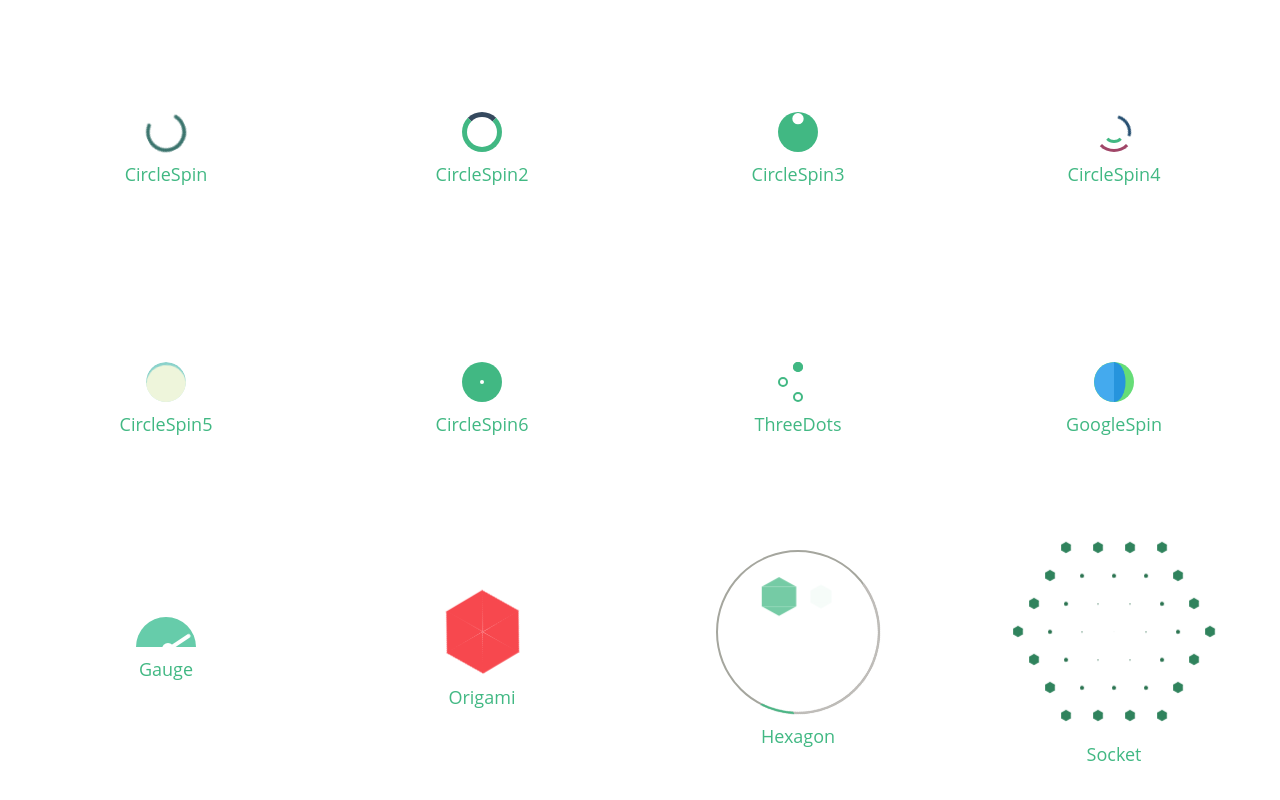
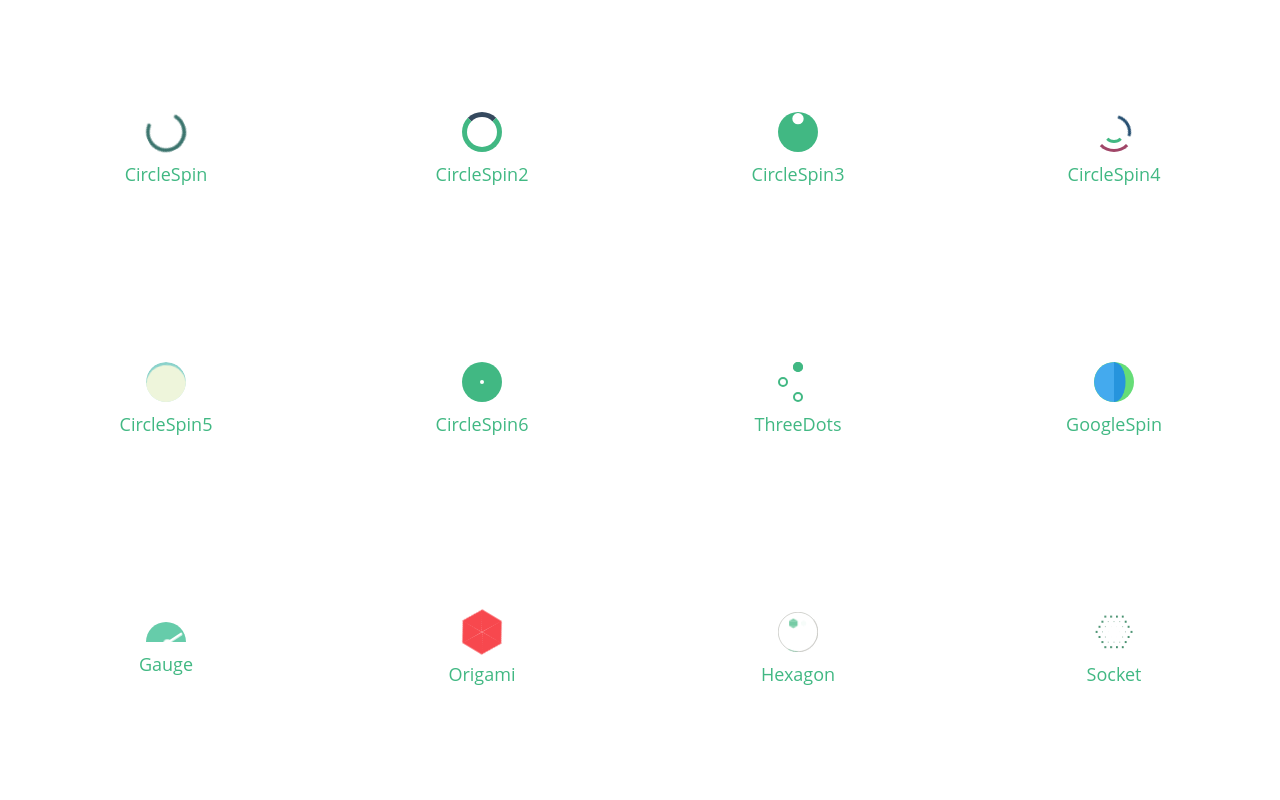
Before and after one commit to nguyenvanduocit/vue-loading-spinner, a Vue app: page / in a window 1280 px wide. Shown: the part 596-1396 px from the top of the page. Built offline with nearby package versions, Linux system fonts and the light colour scheme.

Commit message:
make some item scale able

```diff
--- a/src/components/Gauge.vue
+++ b/src/components/Gauge.vue
@@ -1,27 +1,51 @@
 <template>
-  <div class="spinner spinner--gauge"></div>
+  <div :style="styles" class="spinner spinner--gauge">
+    <div :style="innerStyles" class="spinner-inner"></div>
+  </div>
 </template>
 <script>
-export default {}
+export default {
+  props: {
+    size: {
+      default: '40px'
+    }
+  },
+  computed: {
+    innerStyles () {
+      let size = parseInt(this.size)
+      return {
+        transform: 'scale(' + (size / 60) + ')'
+      }
+    },
+    styles () {
+      let size = parseInt(this.size)
+      return {
+        width: this.size,
+        height: size / 2 + 'px'
+      }
+    }
+  }
+}
 </script>
 <style lang="scss" scoped>
-  /*  hides this rule from IE9 and below */
-  .spinner {
+  .spinner{
+    display: flex;
+    justify-content: center;
+    align-items: center;
+  }
+  .spinner-inner {
     width: 60px;
     height: 30px;
+    flex-shrink: 0;
     background: #6ca;
-    -moz-border-radius-topleft: 32px;
-    -webkit-border-top-left-radius: 32px;
     border-top-left-radius: 32px;
-    -moz-border-radius-topright: 32px;
-    -webkit-border-top-right-radius: 32px;
     border-top-right-radius: 32px;
     display: inline-block;
     overflow: hidden;
     position: relative;
     text-indent: -9999px;
   }
-  .spinner::before {
+  .spinner-inner::before {
     animation: gauge-spinner 4000ms infinite ease;
     background: white;
     border-radius: 2px;
@@ -33,7 +57,7 @@ export default {}
     height: 26.66667px;
     transform-origin: 50% 100%;
   }
-  .spinner::after {
+  .spinner-inner::after {
     content: '';
     background: white;
     border-radius: 8px;
--- a/src/components/Hexagon.vue
+++ b/src/components/Hexagon.vue
@@ -1,5 +1,6 @@
 <template>
-  <div class="spinner spinner--hexagon">
+  <div v-bind:style="styles" class="spinner spinner--hexagon">
+    <div v-bind:style="innerStyles" class="spinner-inner">
       <ul class="hexagon-container">
         <li class="hexagon hex_1"></li>
         <li class="hexagon hex_2"></li>
@@ -10,21 +11,46 @@
         <li class="hexagon hex_7"></li>
       </ul>
     </div>
+  </div>
 </template>
 
 <script>
-export default {}
+export default {
+  props: {
+    size: {
+      default: '40px'
+    }
+  },
+  computed: {
+    innerStyles () {
+      let size = parseInt(this.size)
+      return {
+        transform: 'scale(' + (size / 164) + ')'
+      }
+    },
+    styles () {
+      return {
+        width: this.size,
+        height: this.size
+      }
+    }
+  }
+}
 </script>
 
 <style lang="scss" scoped>
-  .spinner {
+  .spinner{
+    overflow: hidden;
+  }
+  .spinner-inner {
     position: relative;
     width: 160px;
     height: 160px;
     background-color: transparent;
     border-radius: 50%;
     border: 2px solid #a5a69e;
-    // animation: hexagon-rotate3 3s linear infinite;
+    transform-origin: top left;
+    display: block;
     &:before {
       content: '';
       width: 164px;
--- a/src/components/Origami.vue
+++ b/src/components/Origami.vue
@@ -1,5 +1,6 @@
 <template>
-  <div class="spinner loading spinner-origami">
+  <div v-bind:style="styles" class="spinner spinner-origami">
+    <div v-bind:style="innerStyles" class="spinner-inner loading">
       <span class="slice"></span>
       <span class="slice"></span>
       <span class="slice"></span>
@@ -7,7 +8,31 @@
       <span class="slice"></span>
       <span class="slice"></span>
     </div>
+  </div>
 </template>
+<script>
+export default {
+  props: {
+    size: {
+      default: '40px'
+    }
+  },
+  computed: {
+    innerStyles () {
+      let size = parseInt(this.size)
+      return {
+        transform: 'scale(' + (size / 60) + ')'
+      }
+    },
+    styles () {
+      return {
+        width: this.size,
+        height: this.size
+      }
+    }
+  }
+}
+</script>
 <style lang="scss" scoped>
   @for $i from 1 through 6 {
     @keyframes origami-show-#{$i}{
@@ -46,28 +71,20 @@
     }
   }
 
-  @keyframes origami-flip{
-    0%{
-      transform: rotateY(0deg) rotateZ(-60deg);
+  .spinner{
+    display: flex;
+    justify-content: center;
+    align-items: center;
   }
-    100%{
-      transform: rotateY(360deg) rotateZ(-60deg);
-    }
-  }
-
-  .spinner{
-    font-size: 20px;
+  .spinner-inner{
     display: block;
-    width: 3.75em;
-    height: 4.25em;
-    transform-origin: center center;
-    transform: rotateY(180deg) rotateZ(-60deg);
-
+    width: 60px;
+    height: 68px;
     .slice{
-      border-top: 1.125em solid transparent;
+      border-top: 18px solid transparent;
       border-right: none;
-      border-bottom: 1em solid transparent;
-      border-left: 1.875em solid #f7484e;
+      border-bottom: 16px solid transparent;
+      border-left: 30px solid #f7484e;
       position: absolute;
       top: 0px;
       left: 50%;
@@ -84,7 +101,6 @@
 
 
     &.loading{
-      animation: 2s origami-flip steps(2) infinite both;
       @for $i from 1 through 6 {
         .slice:nth-child(#{$i}) {
           transform: rotateZ(60* $i + deg) rotateY(90deg) rotateX(0);
--- a/src/components/Socket.vue
+++ b/src/components/Socket.vue
@@ -1,5 +1,6 @@
 <template>
-  <div class="spinner spinner--socker">
+  <div v-bind:style="styles" class="spinner spinner--socker">
+    <div v-bind:style="innerStyles" class="spinner-inner">
       <div class="gel center-gel">
         <div class="hex-brick h1"></div>
         <div class="hex-brick h2"></div>
@@ -187,18 +188,43 @@
         <div class="hex-brick h2"></div>
         <div class="hex-brick h3"></div>
       </div>
-
+    </div>
   </div>
 </template>
 
 <script>
-export default {}
+export default {
+  props: {
+    size: {
+      default: '40px'
+    }
+  },
+  computed: {
+    innerStyles () {
+      let size = parseInt(this.size)
+      return {
+        transform: 'scale(' + (size / 220) + ')'
+      }
+    },
+    styles () {
+      return {
+        width: this.size,
+        height: this.size
+      }
+    }
+  }
+}
 </script>
 
 <style lang="scss" scoped>
-
-
   .spinner{
+    overflow: hidden;
+    display: flex;
+    justify-content: center;
+    align-items: center;
+  }
+  .spinner-inner{
+    transform-origin: center center;
     width: 200px;
     height: 200px;
     position: relative;
```
Lines whose indentation alone changed are shown as unchanged.
